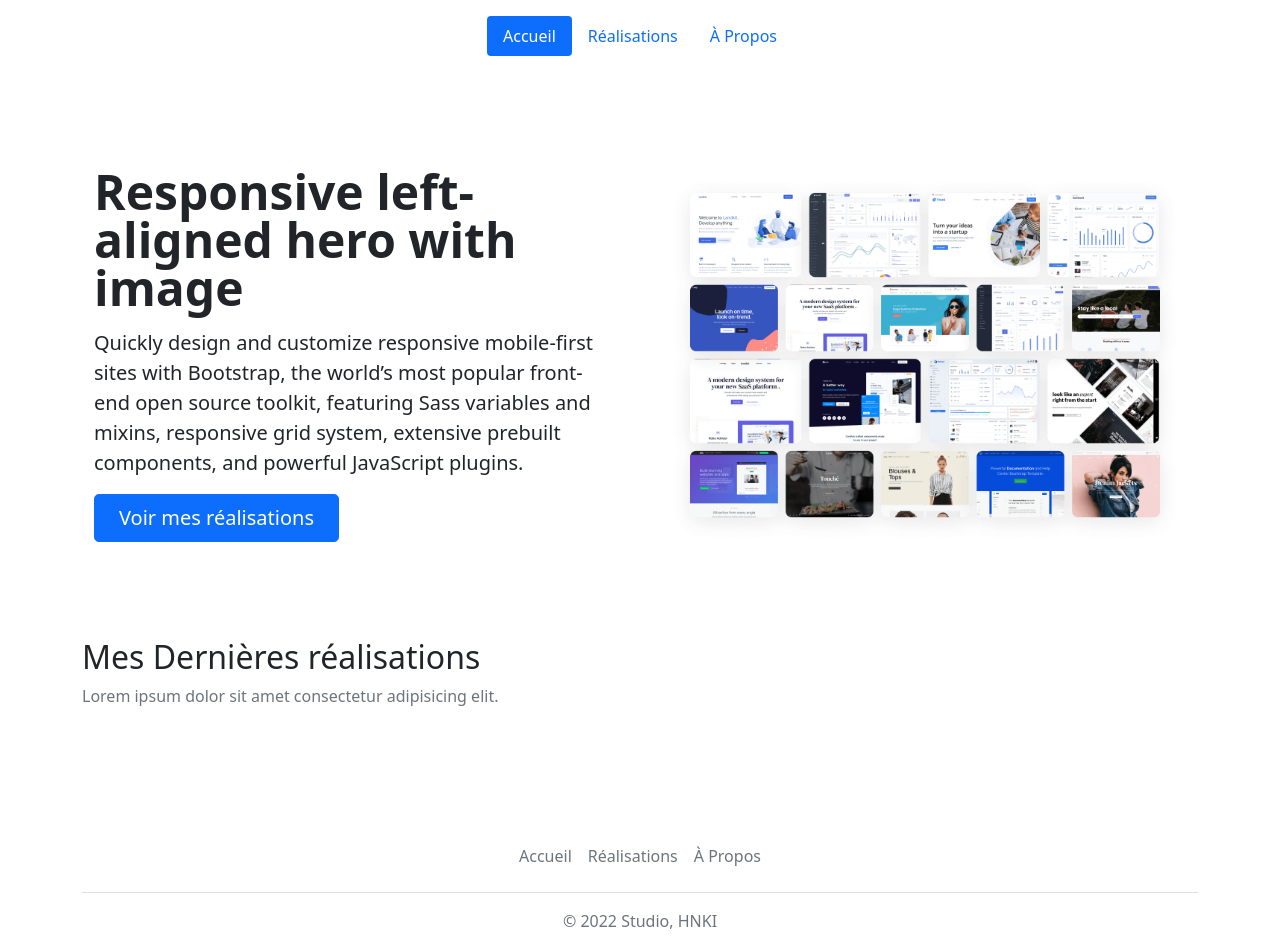
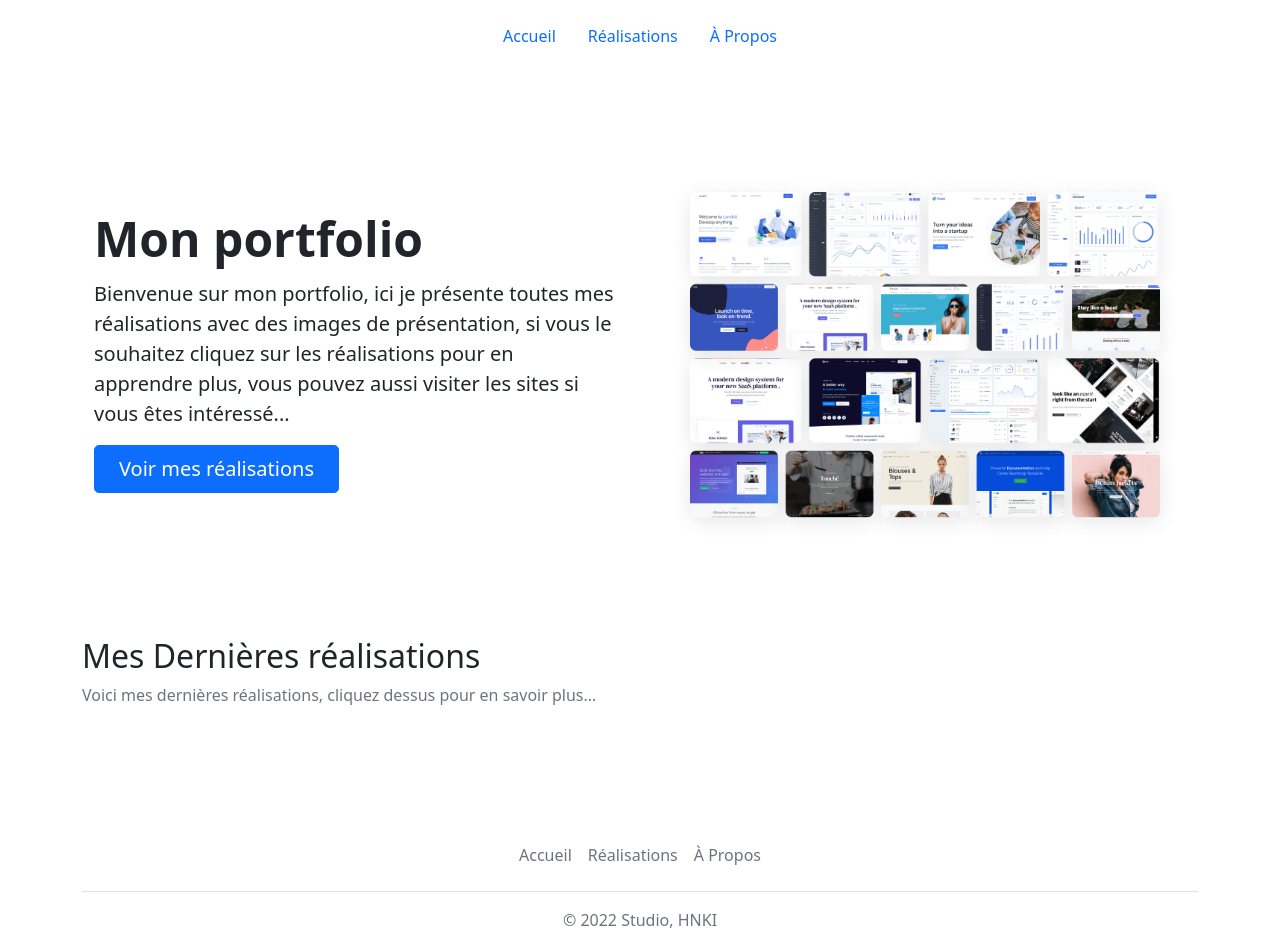
Before and after one commit to elisee9571/symfony-portfolio, a Symfony app: template app/templates/home/index.html.twig in a window 1280 px wide. Shown: the top 948 px of the page. Run offline with Twig, Linux system fonts and the light colour scheme; the template is opened without the code that fills it, so the values that code supplies are empty; some libraries are stand-ins or nearby versions.

Commit message:
paginattion + navbar dynamic

```diff
--- a/app/composer.json
+++ b/app/composer.json
@@ -14,6 +14,7 @@
         "doctrine/doctrine-migrations-bundle": "^3.2",
         "doctrine/orm": "^2.12",
         "fakerphp/faker": "^1.19",
+        "knplabs/knp-paginator-bundle": "^5.8",
         "phpdocumentor/reflection-docblock": "^5.3",
         "phpstan/phpdoc-parser": "^1.6",
         "sensio/framework-extra-bundle": "^6.1",
--- a/app/config/bundles.php
+++ b/app/config/bundles.php
@@ -13,4 +13,5 @@ return [
     Symfony\Bundle\MakerBundle\MakerBundle::class => ['dev' => true],
     Sensio\Bundle\FrameworkExtraBundle\SensioFrameworkExtraBundle::class => ['all' => true],
     Doctrine\Bundle\FixturesBundle\DoctrineFixturesBundle::class => ['dev' => true, 'test' => true],
+    Knp\Bundle\PaginatorBundle\KnpPaginatorBundle::class => ['all' => true],
 ];
--- a/app/templates/_partials/_navbar.html.twig
+++ b/app/templates/_partials/_navbar.html.twig
@@ -1,14 +1,15 @@
+{% set route_name = app.request.attributes.get('_route') %}
 <div class="container-fluid">
 	<header class="d-flex justify-content-center py-3">
 		<ul class="nav nav-pills">
 			<li class="nav-item">
-				<a href="{{ path('home_index') }}" class="nav-link active" aria-current="page">Accueil</a>
+				<a href="{{ path('home_index') }}" {% if route_name == 'home_index' %} class="nav-link active" {% else %} class="nav-link" {% endif %}>Accueil</a>
 			</li>
 			<li class="nav-item">
-				<a href="{{ path('project_index') }}" class="nav-link">Réalisations</a>
+				<a href="{{ path('project_index') }}" {% if route_name == 'project_index' %} class="nav-link active" {% else %} class="nav-link" {% endif %}>Réalisations</a>
 			</li>
 			<li class="nav-item">
-				<a href="{{ path('about_index') }}" class="nav-link">À Propos</a>
+				<a href="{{ path('about_index') }}" {% if route_name == 'about_index' %} class="nav-link active" {% else %} class="nav-link" {% endif %}>À Propos</a>
 			</li>
 		</ul>
 	</header>
--- a/app/templates/home/header.html.twig
+++ b/app/templates/home/header.html.twig
@@ -4,8 +4,10 @@
 			<img src="{{ asset('assets/img/img-header.png') }}" class="d-block mx-lg-auto img-fluid" alt="Bootstrap Themes" width="700" height="500">
 		</div>
 		<div class="col-lg-6">
-			<h1 class="display-5 fw-bold lh-1 mb-3">Responsive left-aligned hero with image</h1>
-			<p class="lead">Quickly design and customize responsive mobile-first sites with Bootstrap, the world’s most popular front-end open source toolkit, featuring Sass variables and mixins, responsive grid system, extensive prebuilt components, and powerful JavaScript plugins.</p>
+			<h1 class="display-5 fw-bold lh-1 mb-3">Mon portfolio</h1>
+			<p class="lead">Bienvenue sur mon portfolio, ici je présente toutes mes réalisations avec des images de présentation,
+							si vous le souhaitez cliquez sur les réalisations pour en apprendre plus,
+							vous pouvez aussi visiter les sites si vous êtes intéressé...</p>
 			<div class="d-md-flex justify-content-md-start">
 				<a href="{{ path('project_index') }}" class="btn btn-primary btn-lg px-4 me-md-2">Voir mes réalisations</a>
 			</div>
--- a/app/templates/home/projects.html.twig
+++ b/app/templates/home/projects.html.twig
@@ -1,6 +1,6 @@
 <div class="container">
 	<h2>Mes Dernières réalisations</h2>
-	<p class="text-muted">Lorem ipsum dolor sit amet consectetur adipisicing elit.</p>
+	<p class="text-muted">Voici mes dernières réalisations, cliquez dessus pour en savoir plus...</p>
 
 	<div class="row row-cols-1 row-cols-lg-3 align-items-stretch g-4 py-5">
 		{% include "_partials/_card.html.twig" %}
--- a/app/templates/project/header.html.twig
+++ b/app/templates/project/header.html.twig
@@ -1,6 +1,6 @@
 <div class="px-4 py-5 my-5 text-center">
-	<h1 class="display-5 fw-bold">Centered hero</h1>
+	<h1 class="display-5 fw-bold">Réalisations</h1>
 	<div class="col-lg-6 mx-auto">
-		<p class="lead mb-4">Quickly design and customize responsive mobile-first sites with Bootstrap, the world’s most popular front-end open source toolkit, featuring Sass variables and mixins, responsive grid system, extensive prebuilt components, and powerful JavaScript plugins.</p>
+		<p class="lead mb-4">Ci dessous sont affichés toutes mes réalisations, amusez-vous bien...</p>
 	</div>
 </div>
```
Also changed, not shown: app/src/Controller/ProjectController.php (+8 -2 lines), app/templates/project/projects.html.twig (+7 -2 lines), app/templates/_partials/_card.html.twig (line endings or trailing spaces), 4 other files.
